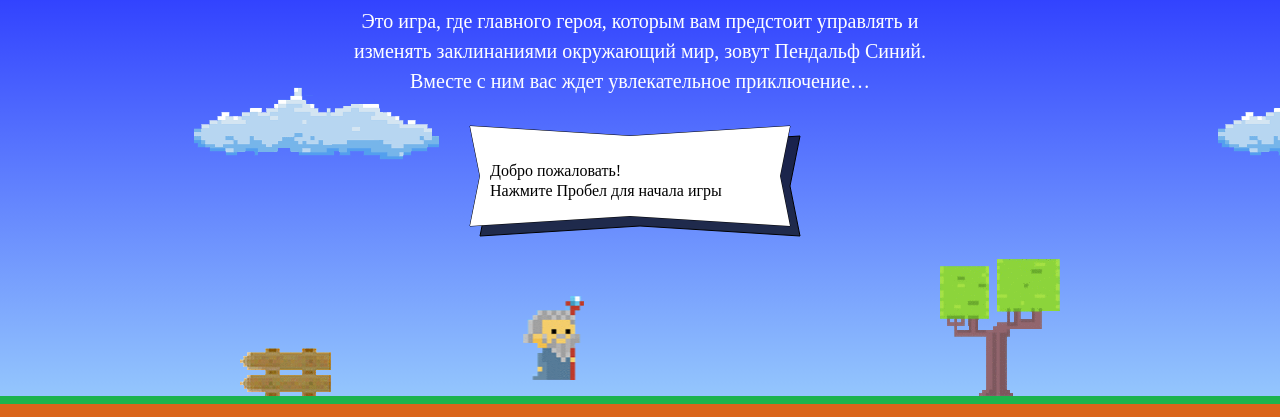
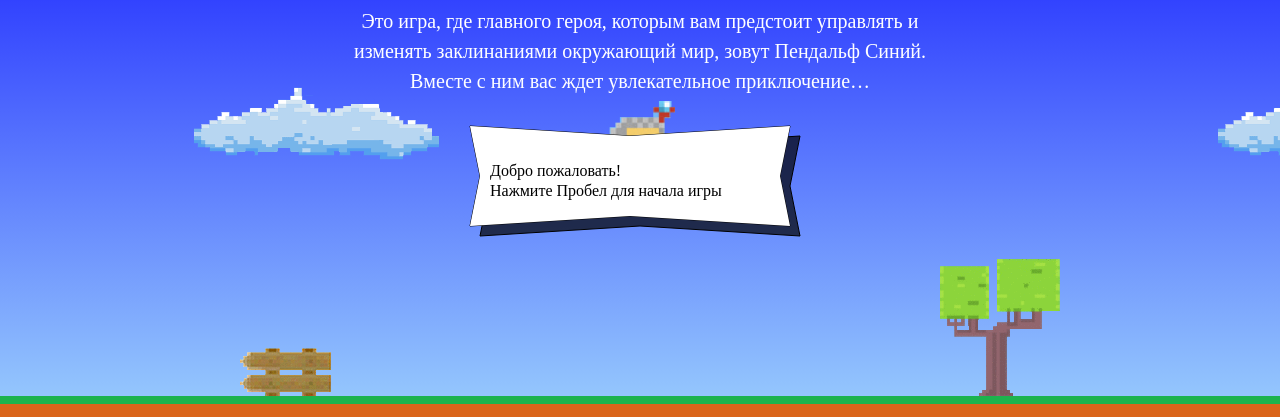
Before and after one commit to blizzardKv/1063203-code-and-magick-20, a website: page index.html in a window 1280 px wide. Shown: the part 203-620 px from the top of the page. Drawn offline with Linux system fonts and the light colour scheme; a web font is replaced by a local one.

Commit message:
Учебный проект: начинаем программировать (#1)
* Добавлено решение первого этапа задачи, добавлены версии node 12.16.0

* Правки в скрипте, добавил тэг скрипт и перенес ниже скрипта game.js

* Поправил значение координаты х волшебника

```diff
--- a/index.html
+++ b/index.html
@@ -181,6 +181,28 @@
   </div>
 </template>
 
+<script>
+  'use strict';
+  var fireballSize = 22; // eslint-disable-line
+  var wizardSpeed = 3; // eslint-disable-line
+  var wizardWidth = 70;
+
+  function getWizardHeight() {
+    return wizardWidth * 1.337;
+  }
+
+  function getFireballSpeed(left) {
+    return left ?  5 : 2;
+  }
+
+  function getWizardX(width) {
+    return 0.5 * (width - wizardWidth);
+  }
+
+  function getWizardY(height) {
+    return 0.33 * height - getWizardHeight();
+  }
+</script>
 <script src="js/game.js"></script>
 
 </body>
--- a/package.json
+++ b/package.json
@@ -20,6 +20,6 @@
     "test": "eslint js/"
   },
   "engines": {
-    "node": "8.11"
+    "node": "12.17.0"
   }
 }
```
Also changed, not shown: .travis.yml.
